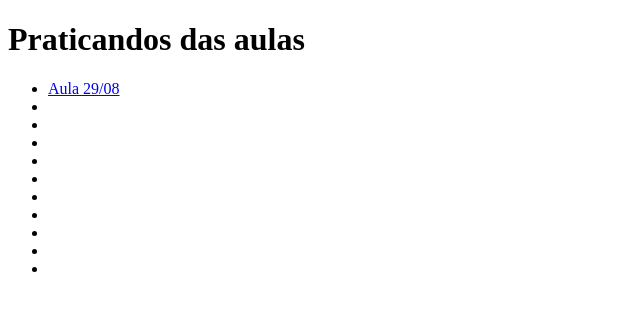
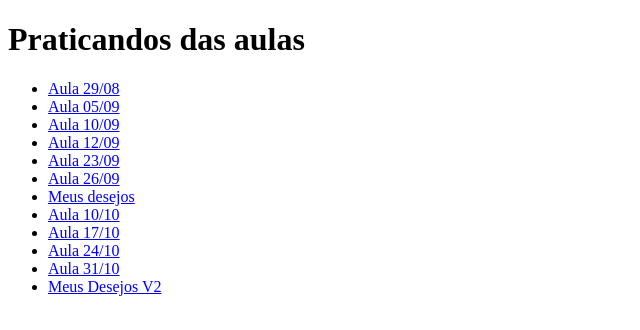
Before and after one commit to MaryBrachini/Desenvolvimento-Web, a plain HTML site: page index.html in a window 1280 px wide. Shown: the whole page, without its empty margins (0-640 px from the left). Drawn offline with Linux system fonts and the light colour scheme.

Commit message:
commit 3

```diff
--- a/index.html
+++ b/index.html
@@ -13,16 +13,17 @@
 
     <ul>
         <li><a href="/Aula29_08/Pag1.html">Aula 29/08</a></li>
-        <li><a href=""></a></li>
-        <li><a href=""></a></li>
-        <li><a href=""></a></li>
-        <li><a href=""></a></li>
-        <li><a href=""></a></li>
-        <li><a href=""></a></li>
-        <li><a href=""></a></li>
-        <li><a href=""></a></li>
-        <li><a href=""></a></li>
-        <li><a href=""></a></li>
+        <li><a href="/Aula05_09/Praticando1.html">Aula 05/09</a></li>
+        <li><a href="/Aula10_09/menu.html">Aula 10/09</a></li>
+        <li><a href="/Aula12_09/praticando_1.html">Aula 12/09</a></li>
+        <li><a href="/Aula23_09/P1.html">Aula 23/09</a></li>
+        <li><a href="/Aula26_09/Pag1.html">Aula 26/09</a></li>
+        <li><a href="/Meus desejos/Pag1.html">Meus desejos</a></li>
+        <li><a href="/Aula10_10/formulario1.html">Aula 10/10</a></li>
+        <li><a href="/Aula17_10/P1.html">Aula 17/10</a></li>
+        <li><a href="/Aula24_10/index.html">Aula 24/10</a></li>
+        <li><a href="/Aula31_10/index.html">Aula 31/10</a></li>
+        <li><a href="/MeusDesejosV2/public_html/Pag1.html">Meus Desejos V2</a></li>
     </ul>
 </body>
 
```
